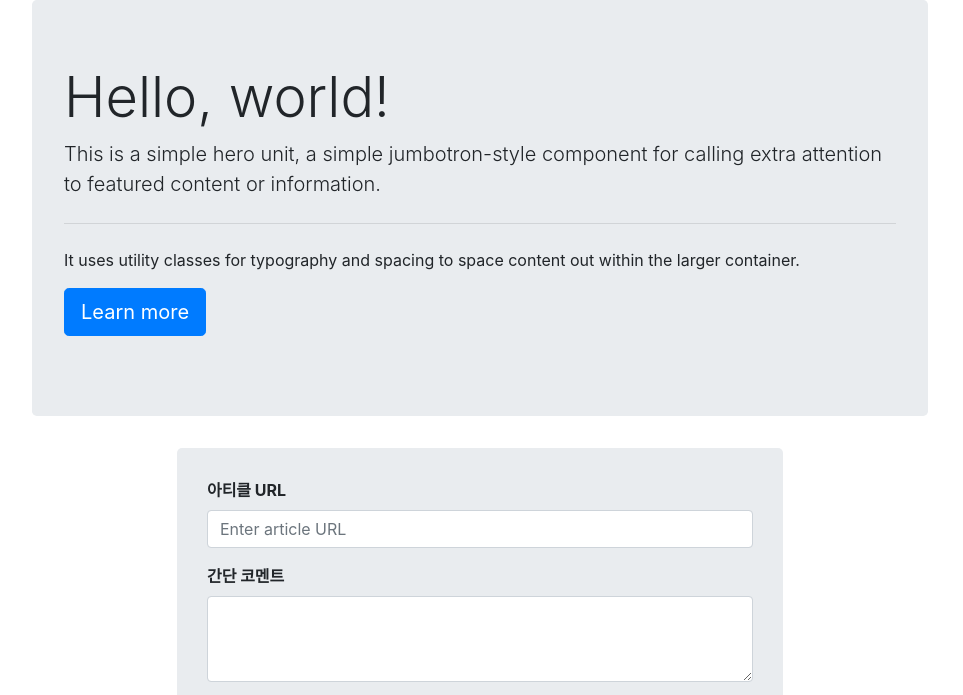
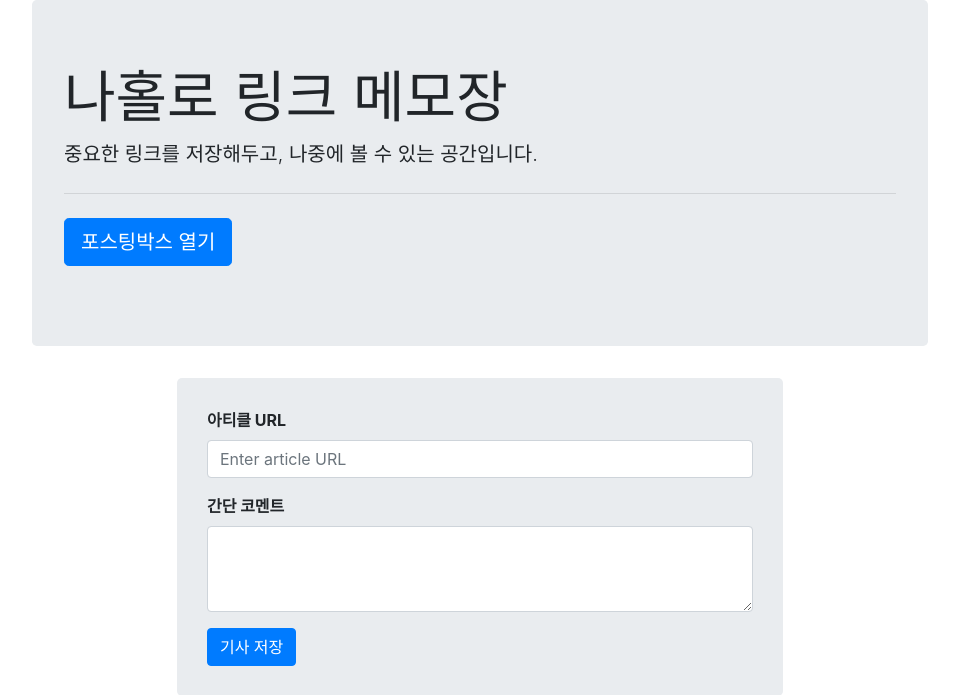
Before and after one commit to hyrmzz1/link-memo, a plain HTML site: page index.html in a window 1280 px wide. Shown: the top 695 px of the page, without its empty margins (160-1123 px from the left). Drawn offline with nearby package versions, Linux system fonts and the light colour scheme.

Commit message:
chap1-4. 예시처럼 문구 수정

```diff
--- a/index.html
+++ b/index.html
@@ -23,14 +23,11 @@
 <body>
     <div class="wrap">
         <div class="jumbotron">
-            <h1 class="display-4">Hello, world!</h1>
-            <p class="lead">This is a simple hero unit, a simple jumbotron-style component for calling extra attention
-                to
-                featured content or information.</p>
+            <h1 class="display-4">나홀로 링크 메모장</h1>
+            <p class="lead">중요한 링크를 저장해두고, 나중에 볼 수 있는 공간입니다.</p>
             <hr class="my-4">
-            <p>It uses utility classes for typography and spacing to space content out within the larger container.</p>
             <p class="lead">
-                <a class="btn btn-primary btn-lg" href="#" role="button">Learn more</a>
+                <a class="btn btn-primary btn-lg" href="#" role="button">포스팅박스 열기</a>
             </p>
         </div>
         <div class="container">
```
